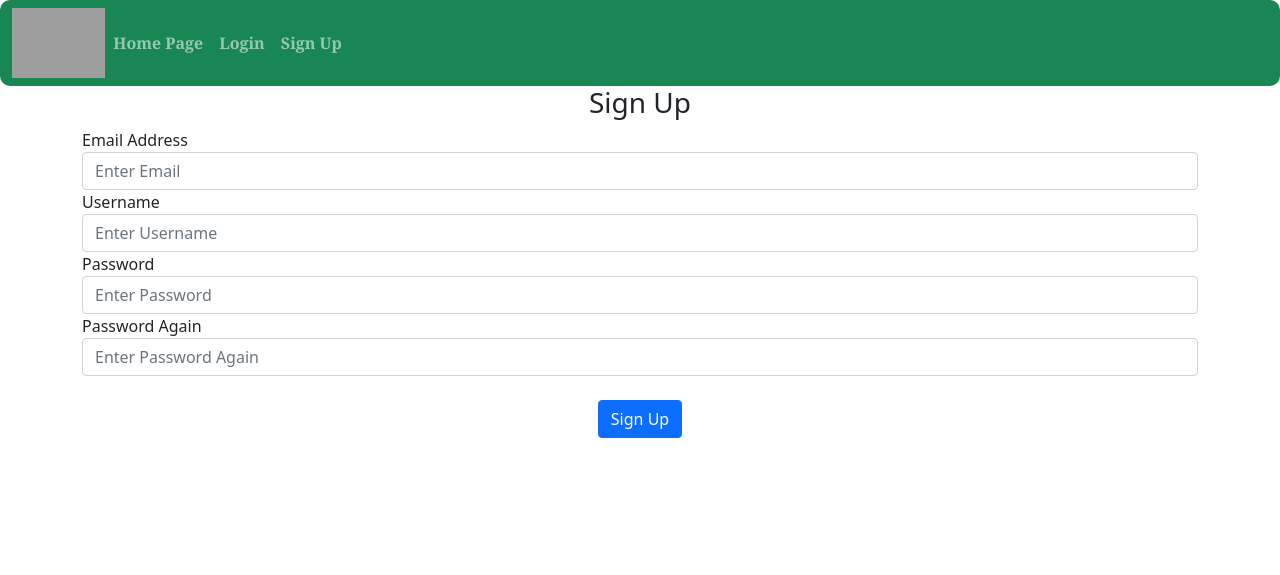
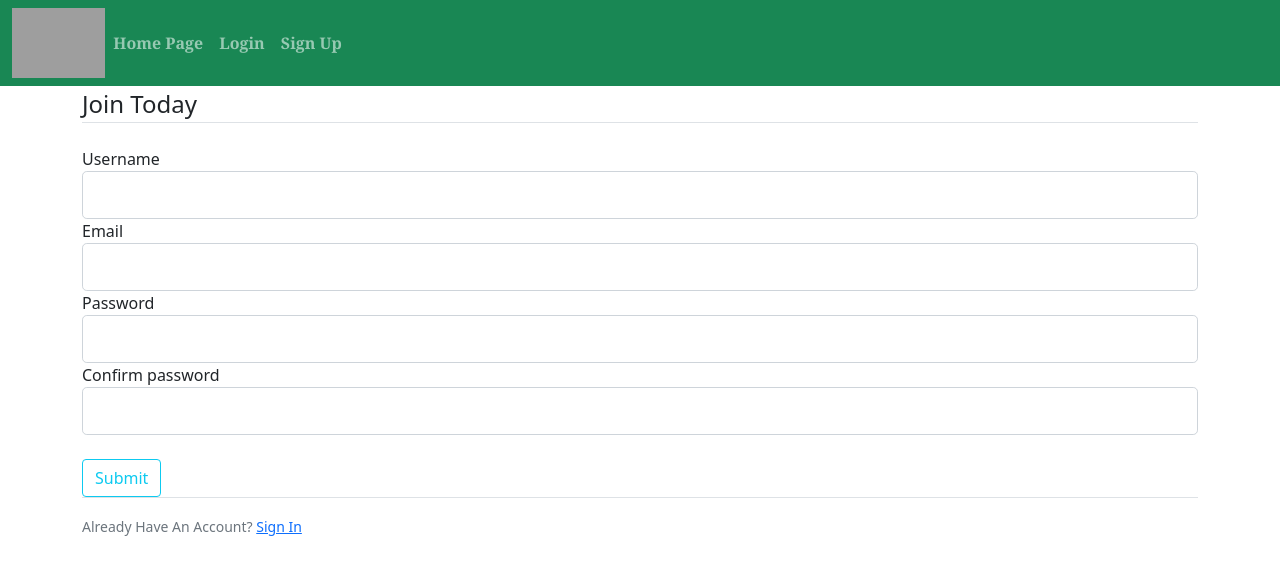
Before and after one commit to Sharun2022/AcademifyLearningTool, a Python web app: template tutorial_fixed/website/templates/signup.html in a window 1280 px wide. Shown: the top 575 px of the page. Run offline with Jinja, Linux system fonts and the light colour scheme; the template is opened without the code that fills it, so the values that code supplies are empty, except form fields; tables that the repository leaves empty hold one stand-in row (values such as "Sample post"); form fields are guessed from the names that the template uses; some libraries are stand-ins or nearby versions; grey boxes are pictures that could not be loaded.

Commit message:
Fixed SignUp Page
Fixed SignUp Page

```diff
--- a/tutorial_fixed/website/auth.py
+++ b/tutorial_fixed/website/auth.py
@@ -38,7 +38,7 @@ def sign_up():
         user = User(username=form.username.data, email=form.email.data, password=hashed_password)
         db.session.add(user)
         db.session.commit()
-        flash('Your account has been created! You can nor log in', 'success')
+        flash('Your account has been created! You can now log in', 'success')
         return redirect(url_for('auth.login'))
     return render_template('signup.html',form=form, user=current_user)
 
--- a/tutorial_fixed/website/static/styles.css
+++ b/tutorial_fixed/website/static/styles.css
@@ -9,7 +9,7 @@ h1{
 .carousel-inner{
     text-align:center ; /* Carousel image set centered in the middle */
     width: 100%; /* Images will be at it's 100% width (300px)*/
-    height: 100; /* Automatically adjust it's heightto allow its content to be displayed correctly */
+    height: 100%; /* Automatically adjust it's heightto allow its content to be displayed correctly */
 
 }
 
@@ -42,7 +42,7 @@ h1{
 .navbar{
     font-family: Georgia, serif; /* Navigation bar set to font family sets to Georgia, serif*/
     font-weight: bold; /* Navigation bar text sets to bold*/
-    border-radius: 10px; /* The outer border edge and space between navbar is 10px */
+    border-radius: px; /* The outer border edge and space between navbar is 10px */
 
 }
 
--- /dev/null
+++ b/tutorial_fixed/website/templates/blog.html
@@ -0,0 +1 @@
+{% extends "posts_div.html" %} {% block title %}Blog{% endblock %}
--- a/tutorial_fixed/website/templates/signup.html
+++ b/tutorial_fixed/website/templates/signup.html
@@ -1,44 +1,73 @@
-{% extends "base.html" %} {% block title %}Sign Up{% endblock %} {% block
-content %}
-<form method="POST">
-  <h3 align="center">Sign Up</h3>
-  <div class="form-group">
-    <label for="email">Email Address</label>
-    <input
-      type="text"
-      id="email"
-      name="email"
-      class="form-control"
-      placeholder="Enter Email"
-    />
-    <label for="username">Username</label>
-    <input
-      type="text"
-      id="username"
-      name="username"
-      class="form-control"
-      placeholder="Enter Username"
-    />
-    <label for="password1">Password</label>
-    <input
-      type="password"
-      id="password1"
-      name="password1"
-      class="form-control"
-      placeholder="Enter Password"
-    />
-    <label for="password2">Password Again</label>
-    <input
-      type="password"
-      id="password2"
-      name="password2"
-      class="form-control"
-      placeholder="Enter Password Again"
-    />
-    <br />
-    <div align="center">
-      <button class="btn btn-primary" type="submit">Sign Up</button>
-    </div>
-  </div>
-</form>
-{% endblock %}
+{% extends "base.html" %} {% block title %}Sign Up{% endblock %}
+{% block content %}
+<div class="content-section">
+    <form method="POST" action="">
+        {{ form.hidden_tag() }}
+        <fieldset class="form-group">
+            <legend class="border-bottom mb-4">Join Today</legend>
+            <div class="form-group">
+                {{ form.username.label(class="form-control-label") }}
+
+                {% if form.username.errors %}
+                    {{ form.username(class="form-control form-control-lg is-invalid") }}
+                    <div class="invalid-feedback">
+                        {% for error in form.username.errors %}
+                            <span>{{ error }}</span>
+                        {% endfor %}
+                    </div>
+                {% else %}
+                    {{ form.username(class="form-control form-control-lg") }}
+                {% endif %}
+            </div>
+            <div class="form-group">
+                {{ form.email.label(class="form-control-label") }}
+                {% if form.email.errors %}
+                    {{ form.email(class="form-control form-control-lg is-invalid") }}
+                    <div class="invalid-feedback">
+                        {% for error in form.email.errors %}
+                            <span>{{ error }}</span>
+                        {% endfor %}
+                    </div>
+                {% else %}
+                    {{ form.email(class="form-control form-control-lg") }}
+                {% endif %}
+            </div>
+            <div class="form-group">
+                {{ form.password.label(class="form-control-label") }}
+                {% if form.password.errors %}
+                    {{ form.password(class="form-control form-control-lg is-invalid") }}
+                    <div class="invalid-feedback">
+                        {% for error in form.password.errors %}
+                            <span>{{ error }}</span>
+                        {% endfor %}
+                    </div>
+                {% else %}
+                    {{ form.password(class="form-control form-control-lg") }}
+                {% endif %}
+            </div>
+            <div class="form-group">
+                {{ form.confirm_password.label(class="form-control-label") }}
+                {% if form.confirm_password.errors %}
+                    {{ form.confirm_password(class="form-control form-control-lg is-invalid") }}
+                    <div class="invalid-feedback">
+                        {% for error in form.confirm_password.errors %}
+                            <span>{{ error }}</span>
+                        {% endfor %}
+                    </div>
+                {% else %}
+                    {{ form.confirm_password(class="form-control form-control-lg") }}
+                {% endif %}
+            </div>
+        </fieldset>
+    </br>
+        <div class="form-group">
+            {{ form.submit(class="btn btn-outline-info") }}
+        </div>
+    </form>
+</div>
+<div class="border-top pt-3">
+    <small class="text-muted">
+        Already Have An Account? <a class="ml-2" href="{{ url_for('auth.login') }}">Sign In</a>
+    </small>
+</div>
+{% endblock content %}
--- a/tutorial_fixed/website/templates/subjects.html
+++ b/tutorial_fixed/website/templates/subjects.html
@@ -25,13 +25,13 @@
 
   <!-- Image 2 on Carousel-->
     <div class="carousel-item">
-      <img src="static/images/maths.jpg" alt="Mewtwo">
+      <img src="static/images/maths.png" alt="Mewtwo">
 
     </div>
 
    <!-- Image 3 on Carousel-->
     <div class="carousel-item">
-      <img src="static/images/science.jpg" alt="Pikachu">
+      <img src="static/images/science.jpeg" alt="Pikachu">
 
 
 
```
Also changed, not shown: tutorial_fixed/instance/database.db, tutorial_fixed/website/static/images/Maths.png (added), tutorial_fixed/website/static/images/english.jpg, tutorial_fixed/website/static/images/english.png (added), tutorial_fixed/website/static/images/science.jpeg (added), tutorial_fixed/website/static/images/science.jpg, tutorial_fixed/website/static/images/science.png (added).
